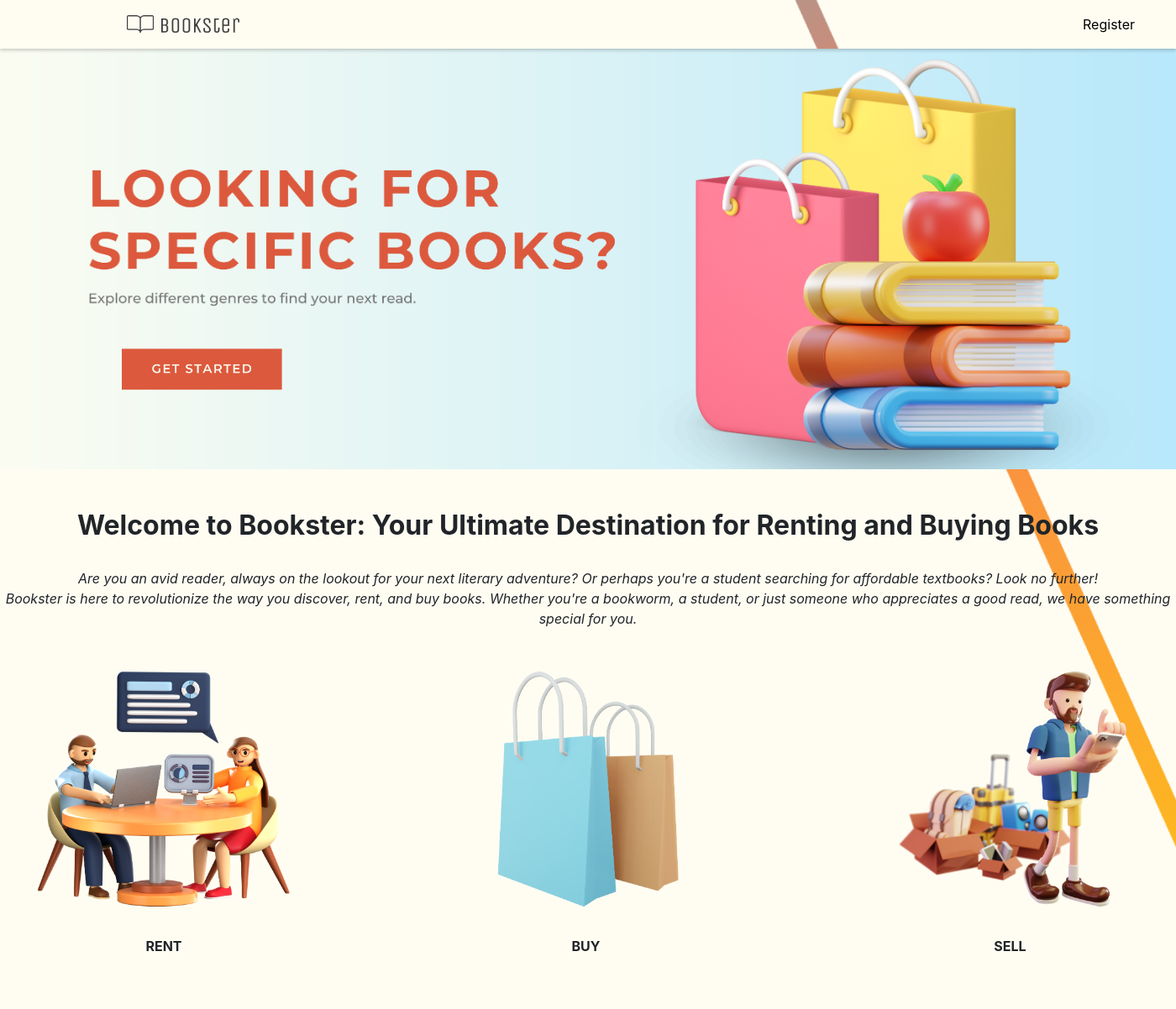
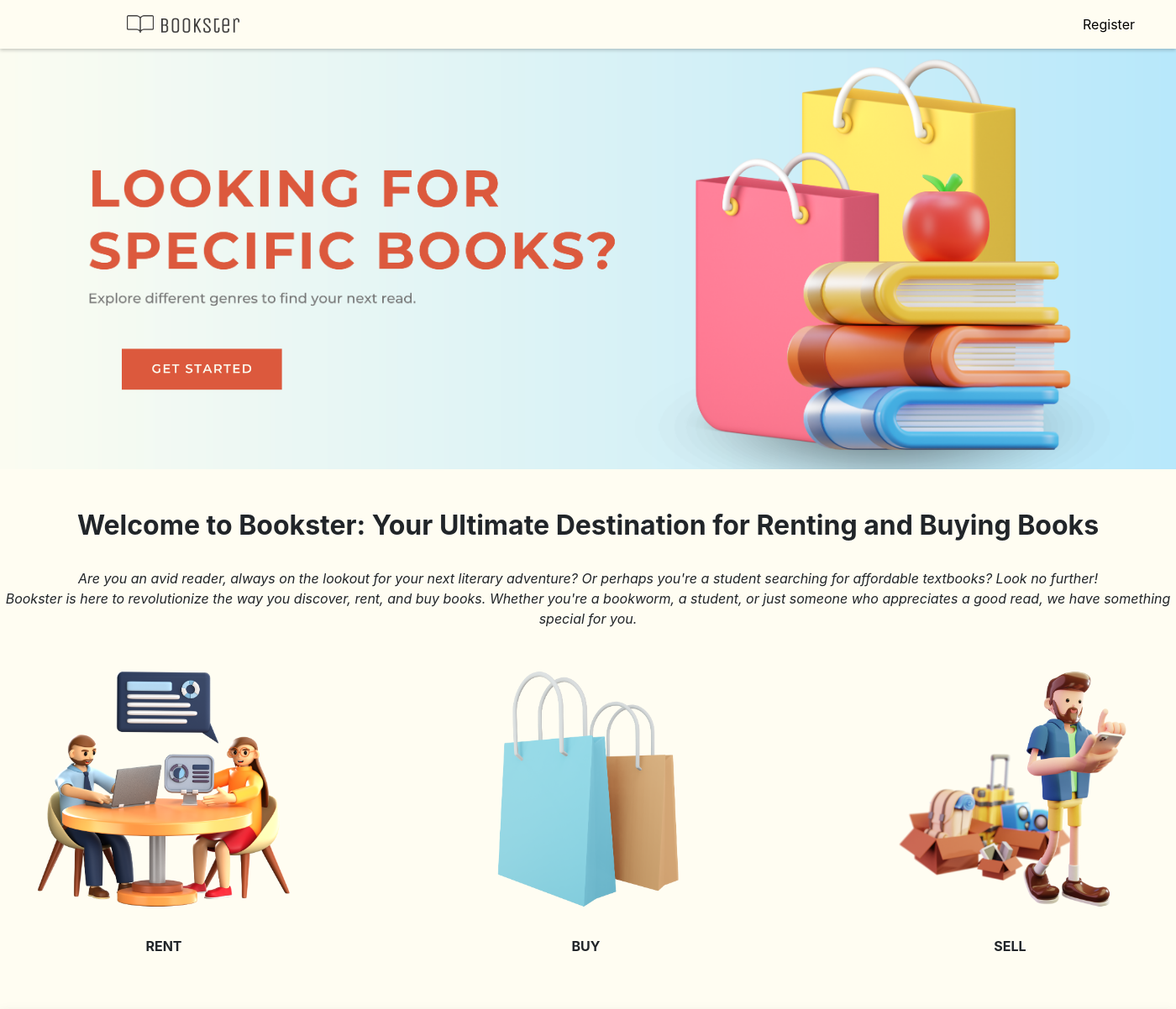
Before and after one commit to nasviil/bookster, a Flask app: page / in a window 1400 px wide; the page is wider, and only the part inside the window is pictured. Shown: the top 1202 px of that part at 84% size. Run offline with Flask 3, Linux system fonts and the light colour scheme.

Commit message:
modified landing page

```diff
--- /dev/null
+++ b/app/static/img/landingpage/script.js
@@ -0,0 +1 @@
+$('.carousel').carousel();
--- a/app/templates/home.html
+++ b/app/templates/home.html
@@ -13,11 +13,11 @@
 
 </head>
 <body>
-<body class="homepage w3-image background" style="background-image: url('{{ url_for('static', filename='cover.png') }}'); background-size: cover;">
+<body class="homepage w3-image background" style="background-color: #FFFDF2;">
 		<nav class="navbar navbar-expand-lg navbar-dark" style="background-color: transparent; color: white; box-shadow: 0 2px 4px rgba(0, 0, 0, 0.2);">
 			<div class="container-fluid">
 				<a class="navbar-brand" href="/">
-					<img src="{{ url_for('static', filename='logo1.png') }}" alt="Logo" height="30" style="margin-left: 120px;">
+					<img src="{{ url_for('static', filename='img/landingpage/logo1.png') }}" alt="Logo" height="30" style="margin-left: 120px;">
 				</a>
 				<button class="navbar-toggler" type="button" data-toggle="collapse" data-target="#navbarNav"
 					aria-controls="navbarNav" aria-expanded="false" aria-label="Toggle navigation">
@@ -35,17 +35,17 @@
 
 	<!-- Image Header -->
 	<div class="w3-display-container w3-animate-opacity">
-		<img src="{{ url_for('static', filename='header2.png') }}" style="max-width: 100%; max-height: 50%;">
+		<img src="{{ url_for('static', filename='img/landingpage/header2.png') }}" style="max-width: 100%; max-height: 50%;">
 		<div class="w3-display-left" style="position: absolute; top: 55%; left: 140px; transform: translateY(-50%);">
 			<a href="your-target-url">
-				<img src="{{ url_for('static', filename='startbtn.png') }}" alt="Get Started" style="width: 200px; height: auto;">
+				<img src="{{ url_for('static', filename='img/landingpage/startbtn.png') }}" alt="Get Started" style="width: 200px; height: auto;">
 			</a>
 		</div>
 
 	</div>
 
 	<!-- About Bookster Container -->
-	<div class="w3-container w3-padding-64" id="team" style="text-align: center; box-shadow: 0px 5px 15px rgba(0, 0, 0, 1); margin-bottom: 0px;">
+<div class="w3-container w3-padding-64" id="team" style="text-align: center; margin-bottom: 0px;">
     <br><br>
     <h2><b>Welcome to Bookster: Your Ultimate Destination for Renting and Buying Books</b></h2><br>
     <p style="text-align: center; font-style: italic;">
@@ -58,17 +58,17 @@
 
     <div style="display: flex; justify-content: center;">
         <div style="text-align: center;">
-				<img src="{{ url_for('static', filename='rent.png') }}" alt="Image Description" style="max-width: 500px;">
+            <img src="{{ url_for('static', filename='img/landingpage/rent.png') }}" alt="Image Description" style="max-width: 500px;">
             <p><b>RENT</b></p>
         </div>
 
         <div style="text-align: center;">
-				<img src="{{ url_for('static', filename='buy.png') }}" alt="Image Description" style="max-width: 500px; margin-left: 5px;">
+            <img src="{{ url_for('static', filename='img/landingpage/buy.png') }}" alt="Image Description" style="max-width: 500px; margin-left: 5px;">
             <p><b>BUY</b></p>
         </div>
 
         <div style="text-align: center;">
-				<img src="{{ url_for('static', filename='sell.png') }}" alt="Image Description" style="max-width: 500px; margin-left: 5px;">
+            <img src="{{ url_for('static', filename='img/landingpage/sell.png') }}" alt="Image Description" style="max-width: 500px; margin-left: 5px;">
             <p><b>SELL</b></p>
         </div>
     </div>
@@ -79,13 +79,61 @@
     </div>
 </div>
 
+
+		<!-- best sellers -->
+		<div class="w3-container w3-padding-64" id="additional-container" style="box-shadow: 0px 5px 15px rgba(0, 0, 0, 0.1); background-color: #ffffff;">
+			<br><br>
+			<div class="label" style="margin-left: 200px;">
+			<h2>Best Seller</h2><br>
+			</div>
+			<div class="d-flex justify-content-center">
+				<div class="card shadow mx-2" style="width: 18rem;">
+					<img src="{{ url_for('static', filename='img/landingpage/sample1.png') }}" class="card-img-top" alt="...">
+					<div class="card-body">
+						<p class="card-text">Title Here.</p>
+					</div>
+				</div>
+
+				<div class="card shadow mx-2" style="width: 18rem;">
+					<img src="{{ url_for('static', filename='img/landingpage/sample1.png') }}" class="card-img-top" alt="...">
+					<div class="card-body">
+						<p class="card-text">Title Here.</p>
+					</div>
+				</div>
+
+				<div class="card shadow mx-2" style="width: 18rem;">
+					<img src="{{ url_for('static', filename='img/landingpage/sample1.png') }}" class="card-img-top" alt="...">
+					<div class="card-body">
+						<p class="card-text">Title Here.</p>
+					</div>
+				</div>
+
+				<div class="card shadow mx-2" style="width: 18rem;">
+					<img src="{{ url_for('static', filename='img/landingpage/sample1.png') }}" class="card-img-top" alt="...">
+					<div class="card-body">
+						<p class="card-text">Title Here.</p>
+					</div>
+				</div>
+
+				<div class="card shadow mx-2" style="width: 18rem;">
+					<img src="{{ url_for('static', filename='img/landingpage/sample1.png') }}" class="card-img-top" alt="...">
+					<div class="card-body">
+						<p class="card-text">Title Here.</p>
+					</div>
+				</div>
+			</div>
+
+				<br><br>
+			</div>
+
+
 	<!--Feature Container -->
-	<div class="w3-container w3-padding-64" id="team" style="text-align: center;background-color: white;">
+	<div class="w3-container w3-padding-64" id="team" style="text-align: center;background-color: #FFFDF2;">
 
 		<br><br>
 		<h2><b>Why Bookster?</b></h2><br>
 		<div style="display: flex; justify-content: left; align-items: center;">
-			<img src="{{ url_for('static', filename='Collection.png') }}" alt="Image Description" style="max-width: 500px; margin-left: 150px;">
+			<img src="{{ url_for('static', filename='img/landingpage/Collection.png') }}" alt="Image Description" style="max-width: 500px; margin-left: 150px;">
 			<div style="text-align: left; font-style: italic; margin-left:200px;">
 				<p><b>Discover a vast collection of books.</b> <br>
 				Browse through an extensive library of books spanning various genres, from <br>
@@ -101,11 +149,11 @@
 				and return them when you're done. No more cluttered bookshelves.<br>
 			  </p>
 			</div>
-			<img src="{{ url_for('static', filename='affordable.png') }}" alt="Image Description" style="max-width: 500px;margin-left: 300px;">
+			<img src="{{ url_for('static', filename='img/landingpage/affordable.png') }}" alt="Image Description" style="max-width: 500px;margin-left: 300px;">
 		</div>
 
 		<div style="display: flex; justify-content: left; align-items: center;">
-			<img src="{{ url_for('static', filename='transaction.png') }}" alt="Image Description" style="max-width: 500px; margin-left: 150px;">
+			<img src="{{ url_for('static', filename='img/landingpage/transaction.png') }}" alt="Image Description" style="max-width: 500px; margin-left: 150px;">
 			<div style="text-align: left; font-style: italic; margin-left:200px;">
 				<p><b>Enjoy secure and easy transactions</b> <br>
 					Your online safety is our top priority. Our secure payment system  <br>
@@ -121,97 +169,17 @@
 				Discover hidden gems and share your thoughts with the Bookster community.<br>
 			  </p>
 			</div>
-			<img src="{{ url_for('static', filename='review.png') }}" alt="Image Description" style="max-width: 500px;margin-left: 350px;">
+			<img src="{{ url_for('static', filename='img/landingpage/review.png') }}" alt="Image Description" style="max-width: 500px;margin-left: 350px;">
 			<br><br><br>
 		</div>
 	</div>
-
-
-<!-- best sellers -->
-<div class="w3-container w3-padding-64" id="additional-container" style="text-align: center; box-shadow: 0px 5px 15px rgba(0, 0, 0, 0.2); background-image: url('{{ url_for('static', filename='testimony.png') }}'); background-size: cover; background-repeat: no-repeat;">
-    <!-- Content goes here -->
-    <br><br>
-    <h2><b>Best Seller</b></h2><br>
-	<div class="d-flex justify-content-center">
-		<div class="card shadow mx-2" style="width: 18rem;">
-			<img src="{{ url_for('static', filename='sample1.png') }}" class="card-img-top" alt="...">
-			<div class="card-body">
-				<p class="card-text">Title Here.</p>
+	<br><br><br>
+<!-- Footer -->
+<footer class="footer mt-auto py-3 text-center">
+    <div class="container">
+        <span class="text-muted">© 2023 Bookster. All rights reserved.</span>
     </div>
-		</div>
-
-		<div class="card shadow mx-2" style="width: 18rem;">
-			<img src="{{ url_for('static', filename='sample1.png') }}" class="card-img-top" alt="...">
-			<div class="card-body">
-				<p class="card-text">Title Here.</p>
-			</div>
-		</div>
-
-		<div class="card shadow mx-2" style="width: 18rem;">
-			<img src="{{ url_for('static', filename='sample1.png') }}" class="card-img-top" alt="...">
-			<div class="card-body">
-				<p class="card-text">Title Here.</p>
-			</div>
-		</div>
-
-		<div class="card shadow mx-2" style="width: 18rem;">
-			<img src="{{ url_for('static', filename='sample1.png') }}" class="card-img-top" alt="...">
-			<div class="card-body">
-				<p class="card-text">Title Here.</p>
-			</div>
-		</div>
-
-		<div class="card shadow mx-2" style="width: 18rem;">
-			<img src="{{ url_for('static', filename='sample1.png') }}" class="card-img-top" alt="...">
-			<div class="card-body">
-				<p class="card-text">Title Here.</p>
-			</div>
-		</div>
-	</div>
-
-		<br><br>
-	</div>
-
-<!-- last Container -->
-<div class="w3-container w3-padding-64" id="team" style="text-align: center;">
-	<br><br>
-	<div style="display: flex; justify-content: left; align-items: center;">
-
-	  <!-- White Text Box -->
-	  <div style="background-color: white; padding: 20px; border-radius: 10px; text-align: left; font-style: italic; margin-left: 250px;">
-		<p><b>Hey there, Book Lovers!</b> <br><br>
-
-		Welcome to the ever-expanding community of book enthusiasts! At Bookster, we understand the longing for the aroma of books in a library or the cozy ambiance of a book café.<br>
-		While staying home and staying safe has become the new norm, we're here to bring the world of books to your doorstep.<br><br>
-
-		Get Your Books Delivered to Your Doorstep<br><br>
-
-		Explore a vast collection of the best novels, children's books, school textbooks, literature in Hindi, and much more, all available for rent or purchase. With Bookster,<br>
-		you have the flexibility to choose the books you want, and we'll deliver them to your doorstep. As part of our commitment to ensuring the safety of our books, we require an <br>
-		initial refundable amount to protect our valuable collection. Rest assured, this amount will be refunded within 24 hours after you return the book. You can choose to receive <br>
-		the refund in your bank account or various wallets such as Paytm, MobiKwik, etc. If you prefer, you can even get a 2% bonus when you opt to receive the refund in your Bookster <br>
-		wallet, which can be used for future purchases.<br><br>
-
-		The moment your order is placed, we follow these steps:<br><br>
-
-		Our support team will get in touch with you via email or WhatsApp to confirm the shipping date. Your book will be shipped on the agreed-upon date, and you'll receive notifications<br>
-		with the expected delivery date and tracking information. You can request a return from the 'My Orders' section within your specified rental period. For non-members, this is typically<br>
-		30 days. Once you request a return, our courier will pick up the book within 48 working hours. Your refund will be initiated within 48 hours after the pickup. Request a Book and Enjoy<br>
-		Uninterrupted Reading!<br><br>
-
-		If you can't find a specific book or are looking to discover new ones, simply place a request through our online store. Fill in a few details, and we'll notify you as soon as the book becomes <br>
-		available. It won't be long before the book is in your hands, ready for you to dive into.<br><br>
-
-		Our goal is to expand our book library and make it the ultimate reading destination for every book lover. You can request the latest novels, school textbooks, storybooks for kids Hindi books, and more.<br>
-
-		So, go ahead and rent or buy your favorite books with Bookster.com!<br><br>
-
-		<b>Your literary adventure starts here. Rent, buy, or sell books with Bookster. Discover a world of books right at your fingertips!</b><br><br>
-	  </div>
-	  <!-- End White Text Box -->
-
-	</div>
-  </div>
+</footer>
 
 
 
```
Also changed, not shown: app/templates/master_layout.html (+28 -10 lines), app/static/img/landingpage/Collection.png (added), app/static/img/landingpage/affordable.png (added), app/static/img/landingpage/box.png (added), app/static/img/landingpage/buy.png (added), app/static/img/landingpage/cover.png (added), app/static/img/landingpage/header2.png (added), app/static/img/landingpage/logo1.png (added), app/static/img/landingpage/rent.png (added), app/static/img/landingpage/review.png (added), app/static/img/landingpage/sell.png (added), app/static/img/landingpage/startbtn.png (added), app/static/img/landingpage/transaction.png (added), 2 other files. Lines whose indentation alone changed are shown as unchanged.
